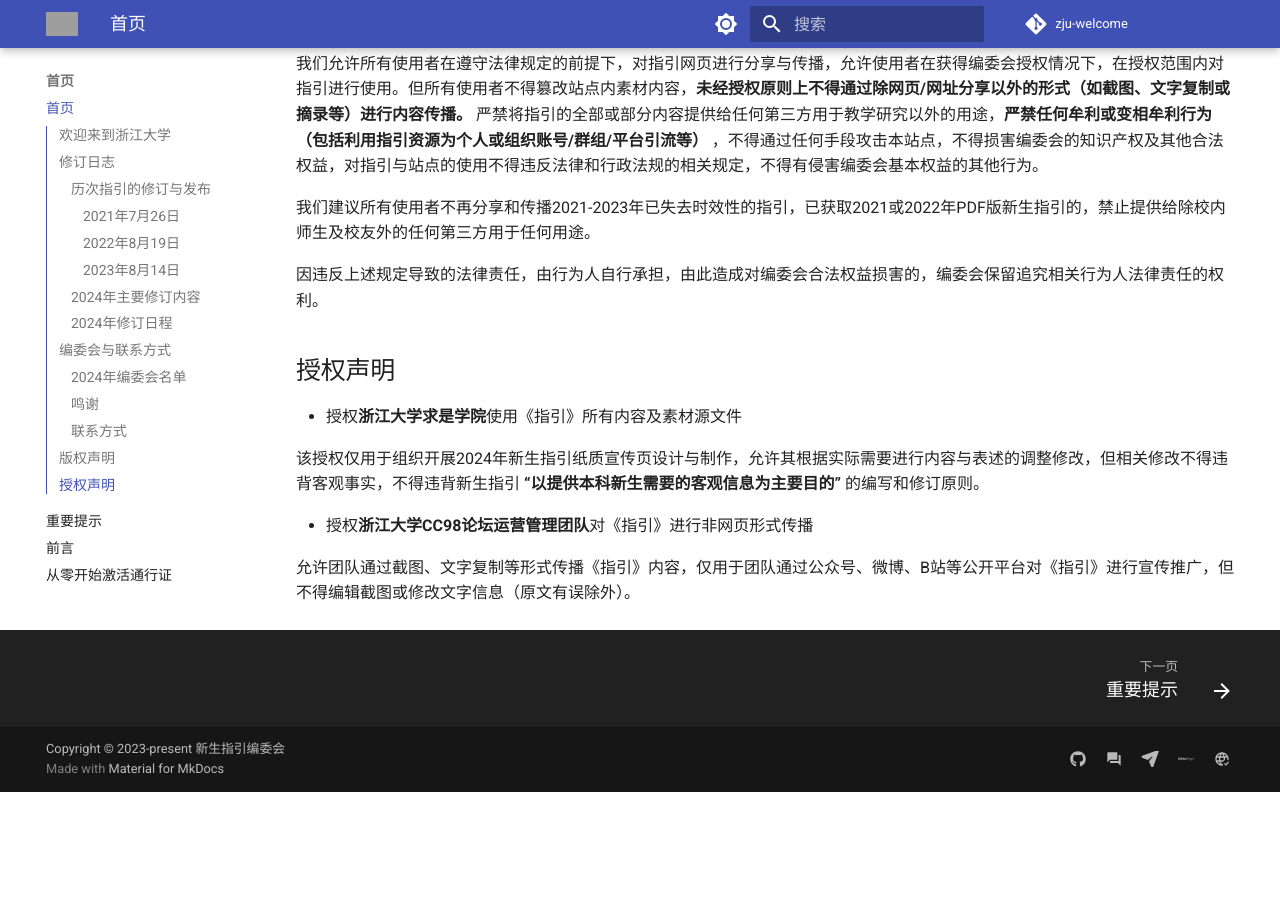
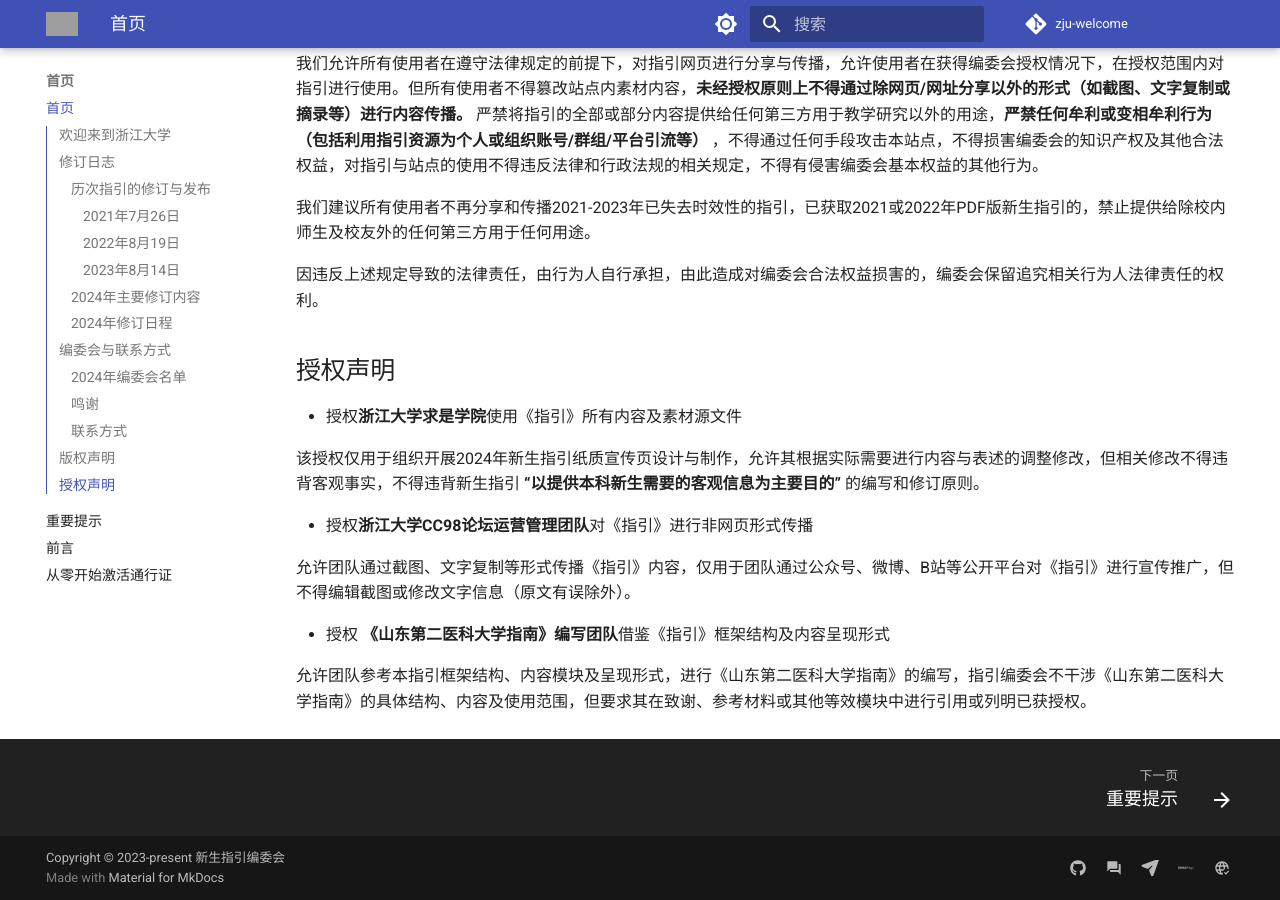
Before and after one commit to mini-full/zju-welcome, an MkDocs documentation site: the page built from docs/index.md, in a window 1280 px wide and 900 px high, scrolled down 4117 px. Built offline with MkDocs 1.6.1 and Material for MkDocs 9.7.7, drawn with Linux system fonts in a browser that asks for light colours; plug-ins that fetch from the network failed and are left out; comment, search, counter and statistics services are not loaded; before the commit the page ends 4909 px from its top, so only the background shows below that; grey boxes are pictures that could not be loaded.

Commit message:
更新授权声明

```diff
--- a/docs/index.md
+++ b/docs/index.md
@@ -152,3 +152,7 @@
 - 授权**浙江大学CC98论坛运营管理团队**对《指引》进行非网页形式传播
 
 允许团队通过截图、文字复制等形式传播《指引》内容，仅用于团队通过公众号、微博、B站等公开平台对《指引》进行宣传推广，但不得编辑截图或修改文字信息（原文有误除外）。
+
+- 授权 **《山东第二医科大学指南》编写团队**借鉴《指引》框架结构及内容呈现形式
+
+允许团队参考本指引框架结构、内容模块及呈现形式，进行《山东第二医科大学指南》的编写，指引编委会不干涉《山东第二医科大学指南》的具体结构、内容及使用范围，但要求其在致谢、参考材料或其他等效模块中进行引用或列明已获授权。
```
